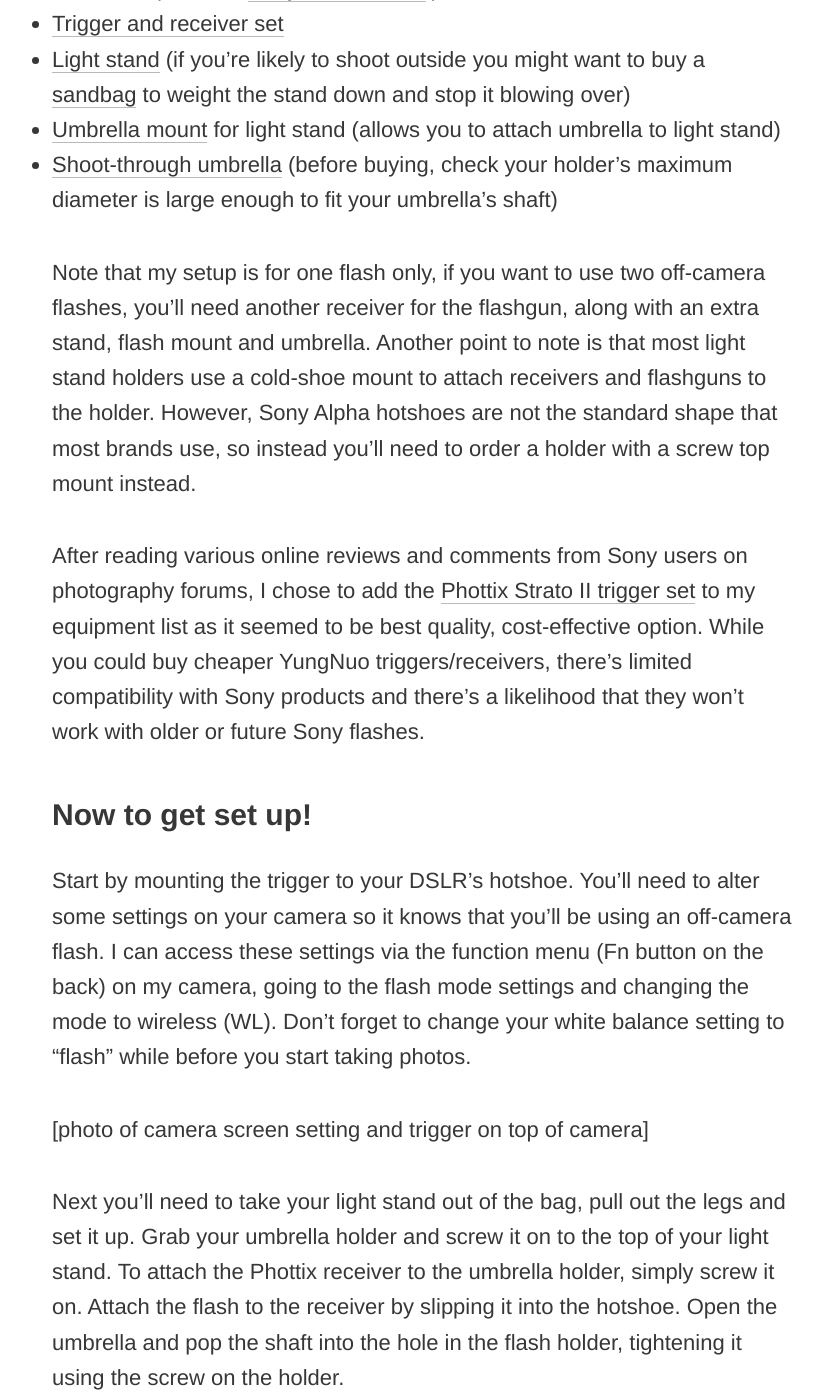
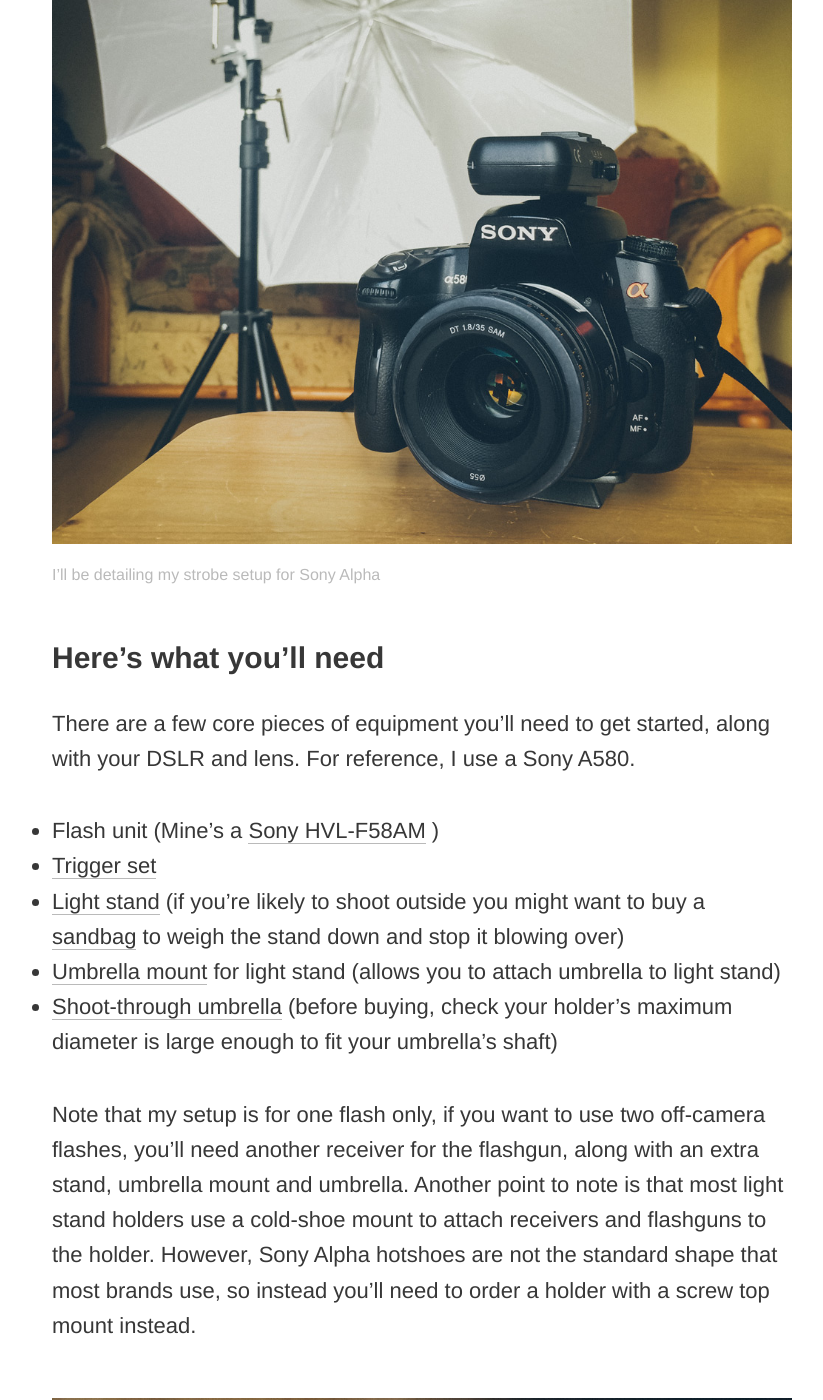
Before and after one commit to melissakeizer/melissakeizer.com, a Jekyll site: the page built from _posts/2015-05-03-strobe-photography-for-sony-alpha-shooters.markdown, in a window 1280 px wide and 1400 px high, scrolled down 1168 px. Shown: the whole window, without its empty margins (218-1041 px from the left). Built offline with Jekyll 4.4.1, drawn with Linux system fonts in a browser that asks for light colours; nearby versions of some CDN libraries; comment, search, counter and statistics services are not loaded; some of the changed text lies outside the part shown.

Commit message:
updating blog post about strobe photography and adding photos

```diff
--- a/_posts/2015-05-03-strobe-photography-for-sony-alpha-shooters.markdown
+++ b/_posts/2015-05-03-strobe-photography-for-sony-alpha-shooters.markdown
@@ -11,17 +11,23 @@
 I became more and more interested in strobe photography (i.e. using off-camera flash to light a scene) so when asked for Christmas gift ideas last year, I decided to put some lighting equipment on my list.  It was a frustrating experience searching for answers regarding strobe setups for Sony Alpha users, as there seems to be a lack of information available about this. Hopefully this post will be helpful in guiding other off-camera, wireless flash photography newbies, and in particular, fellow Sony Alpha shooters.
 
 
+![photo caption](../../img/blog/strobe-setup-sony-alpha.jpg "Strobe setup for Sony Alpha")
+<span class="caption">I'll be detailing my strobe setup for Sony Alpha</span>
+
 ## Here's what you'll need
 
 There are a few core pieces of equipment you’ll need to get started, along with your DSLR and lens. For reference, I use a Sony A580.
 
 - Flash unit (Mine's a [Sony HVL-F58AM](http://www.amazon.co.uk/Sony-HVL-F58AM-High-Power-Flash/dp/B001C5TQFM/ref=sr_1_15?ie=UTF8&qid=1430619754&sr=8-15&keywords=sony+flashgun) )
-- [Trigger and receiver set](http://www.amazon.co.uk/dp/B006JODEGI/ref=wl_it_dp_o_pC_S_ttl?_encoding=UTF8&colid=2WET56E3WOQR2&coliid=I1NMYOL33CJUBE)
-- [Light stand](http://www.amazon.co.uk/dp/B0011363NS/ref=wl_it_dp_o_pC_nS_ttl?_encoding=UTF8&colid=2WET56E3WOQR2&coliid=I3O1DQ66CL969B) (if you’re likely to shoot outside you might want to buy a [sandbag](http://www.amazon.co.uk/TARION-Studio-Counterbalance-Sandbag-Outdoor/dp/B00MYYBR5W/ref=sr_1_2?s=electronics&ie=UTF8&qid=1418741273&sr=1-2&keywords=sandbag) to weight the stand down and stop it blowing over)
+- [Trigger set](http://www.amazon.co.uk/dp/B006JODEGI/ref=wl_it_dp_o_pC_S_ttl?_encoding=UTF8&colid=2WET56E3WOQR2&coliid=I1NMYOL33CJUBE)
+- [Light stand](http://www.amazon.co.uk/dp/B0011363NS/ref=wl_it_dp_o_pC_nS_ttl?_encoding=UTF8&colid=2WET56E3WOQR2&coliid=I3O1DQ66CL969B) (if you’re likely to shoot outside you might want to buy a [sandbag](http://www.amazon.co.uk/TARION-Studio-Counterbalance-Sandbag-Outdoor/dp/B00MYYBR5W/ref=sr_1_2?s=electronics&ie=UTF8&qid=1418741273&sr=1-2&keywords=sandbag) to weigh the stand down and stop it blowing over)
 - [Umbrella mount](http://www.amazon.co.uk/gp/product/B00EVL1K3K?psc=1&redirect=true&ref_=oh_aui_detailpage_o00_s00) for light stand (allows you to attach umbrella to light stand)
 - [Shoot-through umbrella](http://www.amazon.co.uk/dp/B001OKBLEE/ref=wl_it_dp_o_pC_nS_ttl?_encoding=UTF8&colid=2WET56E3WOQR2&coliid=I2RQXS7N0NHJHG) (before buying, check your holder’s maximum diameter is large enough to fit your umbrella's shaft)
 
-Note that my setup is for one flash only, if you want to use two off-camera flashes, you’ll need another receiver for the flashgun, along with an extra stand, flash mount and umbrella. Another point to note is that most light stand holders use a cold-shoe mount to attach receivers and flashguns to the holder. However, Sony Alpha hotshoes are not the standard shape that most brands use, so instead you’ll need to order a holder with a screw top mount instead.
+Note that my setup is for one flash only, if you want to use two off-camera flashes, you’ll need another receiver for the flashgun, along with an extra stand, umbrella mount and umbrella. Another point to note is that most light stand holders use a cold-shoe mount to attach receivers and flashguns to the holder. However, Sony Alpha hotshoes are not the standard shape that most brands use, so instead you’ll need to order a holder with a screw top mount instead.
+
+![photo caption](../../img/blog/strobe-phottix-strato.jpg "My Phottix Strato II Wireless Trigger Set")
+<span class="caption">My Phottix Strato II Wireless Trigger Set</span>
 
 After reading various online reviews and comments from Sony users on photography forums, I chose to add the [Phottix Strato II trigger set](http://www.amazon.co.uk/dp/B006JODEGI/ref=wl_it_dp_o_pC_S_ttl?_encoding=UTF8&colid=2WET56E3WOQR2&coliid=I1NMYOL33CJUBE) to my equipment list as it seemed to be best quality, cost-effective option. While you could buy cheaper YungNuo triggers/receivers, there’s limited compatibility with Sony products and there’s a likelihood that they won’t work with older or future Sony flashes.
 
@@ -30,15 +36,15 @@
 
 Start by mounting the trigger to your DSLR’s hotshoe. You’ll need to alter some settings on your camera so it knows that you’ll be using an off-camera flash. I can access these settings via the function menu (Fn button on the back) on my camera, going to the flash mode settings and changing the mode to wireless (WL). Don’t forget to change your white balance setting to “flash” while before you start taking photos.
 
-[photo of camera screen setting and trigger on top of camera]
+Next you’ll need to take your light stand out of the bag, pull out the legs and set it up. Grab your umbrella holder and screw it on to the top of your light stand. To attach the Phottix receiver to the umbrella holder, simply screw it on. Attach the flash to the receiver by slipping it into the hotshoe. Open the umbrella and pop the shaft into the hole in the flash holder, tightening it using the screw on the holder.
 
-Next you’ll need to take your light stand out of the bag, pull out the legs and set it up. Grab your umbrella holder and screw it on to the top of your light stand. To attach the Phottix receiver to the umbrella holder, simply screw it on. Attach the flash to the receiver by slipping it into the hotshoe. Open the umbrella and pop the shaft into the hole in the flash holder, tightening it using the screw on the holder.
+
+![photo caption](../../img/blog/strobe-flashgun.jpg "My flashgun with transmitter attached, mounted on my light stand")
+<span class="caption">My flashgun with transmitter attached, mounted on my light stand</span>
 
 Now that everything is in place, you’ll just need to turn on your flash, trigger and receiver and fiddle about with a few more settings. Press on a channel button on your receiver. When you see it light up, that’s it set. Turn on the same channel on your receiver. The Phottix Strato II trigger and receiver set doesn’t support wireless TTL (though you can use TTL when the flash is mounted on your receiver on the camera.), so you’ll need to set the flash power manually. Of course, this depends on your scene and the results you’re after. Have a play about with the flashgun settings until your exposure is just right.
 
 Take a few photos and make sure the flash is firing. If you find the flash isn’t firing, check that both the trigger and receiver are switched on and are using the same channel (the selected one will be lit up). Also check that the camera’s flash mode is set to “wireless.”
-
-[photo flash setup in family room]
 
 
 ## Putting my strobe setup to the test
@@ -66,4 +72,4 @@
 
 It’s definitely useful to have off-camera flash as you can’t always depend on available light to be enough. The great thing is about strobe photography is that it’s cheaper than buying studio lighting and it’s also very portable.
 
-Hopefully this post has helped clarify what you’ll need and how to get started. Post a comment if you have any questions!
+Hopefully this post has helped clarify what you’ll need and how to get started. Post a comment if you have any questions! Oh and if you're interested in seeing a few more photos from the shoot, take a look on my <a href="https://www.flickr.com/photos/tinyspark_boom/sets/72157652372228675/">Flickr</a>.
```
Also changed, not shown: index.html (+4 -4 lines), img/blog/strobe-flashgun.jpg (added), img/blog/strobe-phottix-strato.jpg (added), img/blog/strobe-setup-sony-alpha.jpg (added), 6 other files.
